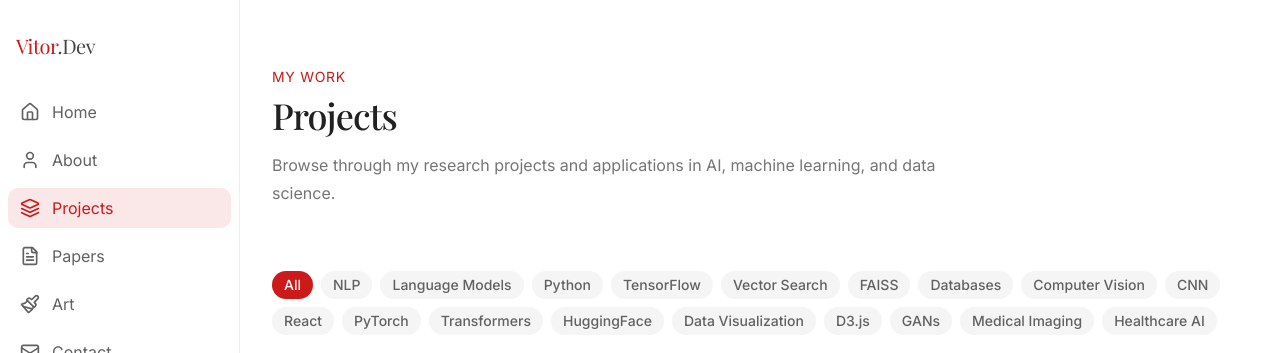
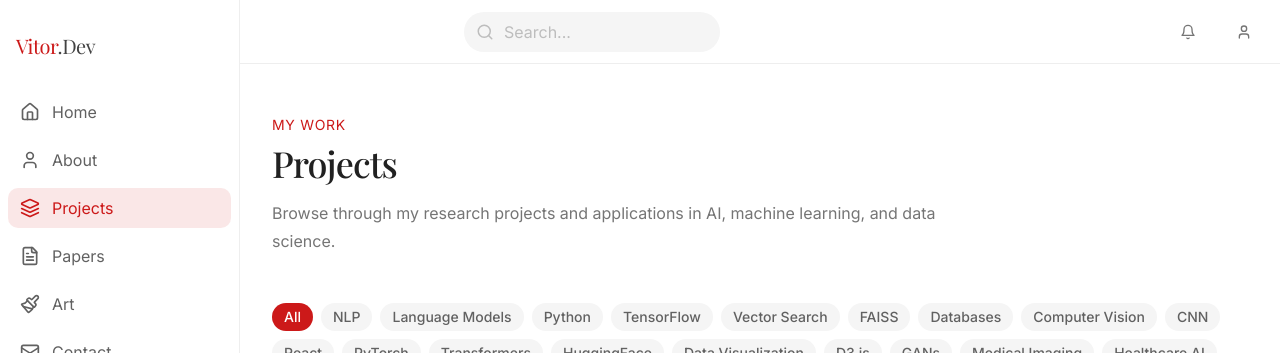
Before and after one commit to vitornegromonte/insight-journey-portal, a React (Vite) app: page /projects in a window 1280 px wide. Shown: the top 353 px of the page. Built offline with nearby package versions, Linux system fonts and the light colour scheme.

Commit message:
Add topbar component
This commit adds a topbar component to the application.

```diff
--- a/src/App.tsx
+++ b/src/App.tsx
@@ -12,6 +12,7 @@ import Art from "./pages/Art";
 import Contact from "./pages/Contact";
 import NotFound from "./pages/NotFound";
 import Sidebar from "./components/Sidebar";
+import Topbar from "./components/Topbar";
 
 const queryClient = new QueryClient();
 
@@ -22,8 +23,9 @@ const Layout = ({ children }) => {
 
   return (
     <>
+      <Topbar />
       {!isHome && <Sidebar />}
-      <main className={!isHome ? "pl-16 md:pl-60" : ""}>
+      <main className={!isHome ? "pl-16 md:pl-60 pt-16" : "pt-16"}>
         {children}
       </main>
     </>
@@ -37,7 +39,7 @@ const App = () => (
       <Sonner />
       <BrowserRouter>
         <Routes>
-          <Route path="/" element={<Index />} />
+          <Route path="/" element={<Layout><Index /></Layout>} />
           <Route path="/about" element={<Layout><About /></Layout>} />
           <Route path="/projects" element={<Layout><Projects /></Layout>} />
           <Route path="/papers" element={<Layout><Papers /></Layout>} />
--- /dev/null
+++ b/src/components/Topbar.tsx
@@ -0,0 +1,62 @@
+
+import { Link, useLocation } from "react-router-dom";
+import { cn } from "@/lib/utils";
+import { Menu, Search, User, Bell } from "lucide-react";
+import { Button } from "@/components/ui/button";
+
+const Topbar = () => {
+  const location = useLocation();
+  const isHome = location.pathname === "/";
+
+  return (
+    <header className={cn(
+      "fixed top-0 left-0 right-0 z-40 transition-all duration-300 h-16 flex items-center",
+      isHome ? "bg-transparent" : "bg-white border-b border-gray-200"
+    )}>
+      <div className="container mx-auto px-4 flex items-center justify-between">
+        {/* Logo for mobile */}
+        <div className="md:hidden">
+          <Link to="/" className="font-display text-xl tracking-tight">
+            <span className="text-accent">Vitor</span>
+            <span className={isHome ? "text-white" : "text-gray-800"}>.Dev</span>
+          </Link>
+        </div>
+
+        {/* Center section */}
+        <div className="hidden md:flex items-center justify-center flex-1">
+          {!isHome && (
+            <div className="relative">
+              <input
+                type="text"
+                placeholder="Search..."
+                className="w-64 pl-10 pr-4 py-2 rounded-full bg-gray-100 focus:outline-none focus:ring-1 focus:ring-accent/50"
+              />
+              <Search className="absolute left-3 top-1/2 transform -translate-y-1/2 text-gray-400" size={18} />
+            </div>
+          )}
+        </div>
+
+        {/* Right section */}
+        <div className="flex items-center space-x-4">
+          {!isHome && (
+            <>
+              <Button variant="ghost" size="icon" className="text-gray-600 hover:text-accent">
+                <Bell size={20} />
+              </Button>
+              <Button variant="ghost" size="icon" className="text-gray-600 hover:text-accent">
+                <User size={20} />
+              </Button>
+            </>
+          )}
+          {isHome && (
+            <Button size="sm" variant="outline" className="border-white text-white hover:bg-white hover:text-accent">
+              Contact Me
+            </Button>
+          )}
+        </div>
+      </div>
+    </header>
+  );
+};
+
+export default Topbar;
--- a/src/pages/Index.tsx
+++ b/src/pages/Index.tsx
@@ -7,7 +7,7 @@ import { Avatar, AvatarFallback, AvatarImage } from "@/components/ui/avatar";
 const Index = () => {
   return (
     <div className="bg-white min-h-screen">
-      <main className="container mx-auto px-4 py-20 flex flex-col items-center min-h-[calc(100vh-200px)] justify-center">
+      <main className="container mx-auto px-4 py-24 flex flex-col items-center min-h-[calc(100vh-200px)] justify-center">
         <div className="text-center max-w-3xl mx-auto">
           <div className="w-40 h-40 md:w-48 md:h-48 mx-auto rounded-full overflow-hidden border-2 border-gray-200 mb-8">
             <img
--- a/src/pages/Projects.tsx
+++ b/src/pages/Projects.tsx
@@ -16,8 +16,8 @@ const Projects = () => {
 
   return (
     <div className="bg-white min-h-screen">
-      <main className="p-8">
-        <div className="pt-8 pb-16">
+      <main className="p-8 pt-4">
+        <div className="pt-8 pb-12">
           <span className="text-sm uppercase tracking-wider text-accent mb-2 inline-block">My Work</span>
           <h1 className="text-gray-900 font-display text-3xl md:text-4xl mb-4">Projects</h1>
           <p className="text-gray-600 max-w-2xl">
```
